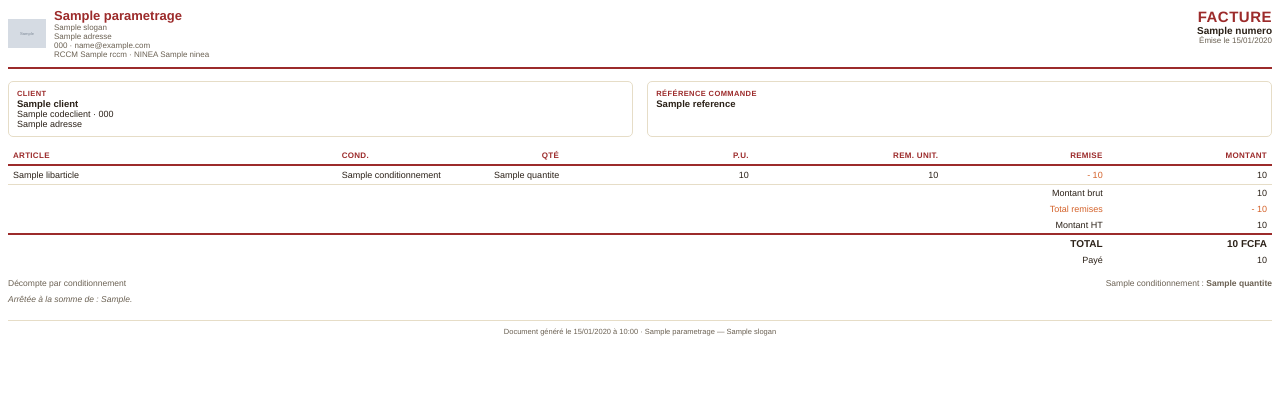
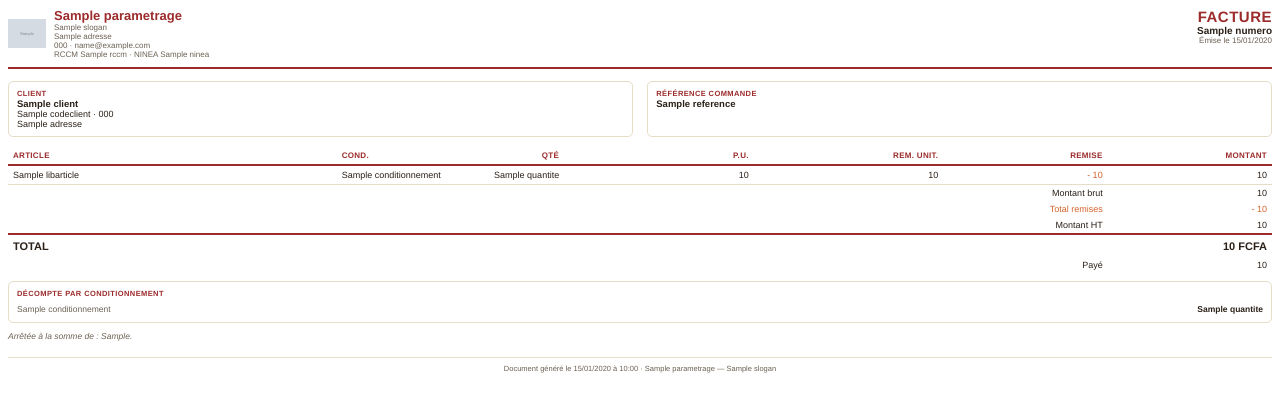
Before and after one commit to Mediasoftsenegal/gestion_stock, a Django app: template ventes/templates/ventes/facture_pdf.html in a window 1280 px wide. Shown: the top 412 px of the page. Run offline with Django 4.2, Linux system fonts and the light colour scheme; the template is opened without the code that fills it: most values are stand-ins (such as "Sample title", 1, 10 or a date in 2020); grey boxes marked "Sample" are stand-in pictures.

Commit message:
Ameliore la mise en page du decompte et du total sur la facture PDF
- Decompte par conditionnement presente dans un cadre, une ligne par
  conditionnement (colonne) au lieu d'une liste separee par virgules.
- Ligne TOTAL et montant en FCFA regroupes sur une seule ligne mise
  en valeur (fond/trait distinct) plutot que repartis entre deux
  cellules du tableau.

Co-Authored-By: Claude Sonnet 5 <noreply@anthropic.com>

```diff
--- a/ventes/templates/ventes/facture_pdf.html
+++ b/ventes/templates/ventes/facture_pdf.html
@@ -28,13 +28,19 @@
   thead th.num, tbody td.num, tfoot td.num { text-align: right; }
   tbody td { padding: 4px 5px; border-bottom: 1px solid #e6ddc7; }
   tfoot td { padding: 3px 5px; }
-  tfoot .total td { font-weight: 700; font-size: 10px; border-top: 2px solid #9c2b2b; }
+  tfoot .total td { padding: 5px; font-weight: 700; font-size: 11px; border-top: 2px solid #9c2b2b; }
+  tfoot .total .ligne-total { display: flex; justify-content: space-between; align-items: center; }
   .remise, tbody td.remise, tfoot tr.remise td { color: #d4622a; }
   .depot { display: inline-block; margin-top: 3px; padding: 1px 6px; border-radius: 3px;
            background: #f3ead6; color: #9c2b2b; font-size: 7.5px; font-weight: 700;
            text-transform: uppercase; letter-spacing: .4px; }
+  .decompte { border: 1px solid #e6ddc7; border-radius: 5px; padding: 7px 8px; margin-top: 8px; }
+  .decompte .lbl { font-size: 7.5px; text-transform: uppercase; letter-spacing: .4px;
+                   color: #9c2b2b; font-weight: 700; margin-bottom: 4px; }
+  .decompte .item { display: flex; justify-content: space-between; font-size: 8.5px;
+                     padding: 1.5px 0; color: #6b6153; }
+  .decompte .item strong { color: #2b2118; }
   .resume { margin-top: 8px; font-size: 8.5px; }
-  .resume .ligne { display: flex; justify-content: space-between; padding: 2px 0; color: #6b6153; }
   .resume .lettres { font-style: italic; margin-top: 4px; color: #6b6153; }
   .pied { margin-top: 16px; font-size: 7.5px; color: #6b6153; text-align: center;
           border-top: 1px solid #e6ddc7; padding-top: 6px; }
@@ -114,20 +120,22 @@
       {% if facture.appliquer_tva %}
       <tr><td colspan="6" class="num">TVA (18%)</td><td class="num">{{ facture.montant_tva|floatformat:0 }}</td></tr>
       {% endif %}
-      <tr class="total"><td colspan="6" class="num">TOTAL</td><td class="num">{{ facture.montant_total|floatformat:0 }} FCFA</td></tr>
+      <tr class="total"><td colspan="7">
+        <div class="ligne-total"><span>TOTAL</span><span>{{ facture.montant_total|floatformat:0 }} FCFA</span></div>
+      </td></tr>
       <tr><td colspan="6" class="num">Payé</td><td class="num">{{ facture.montant_paye|floatformat:0 }}</td></tr>
     </tfoot>
   </table>
 
+  <div class="decompte">
+    <div class="lbl">Décompte par conditionnement</div>
+    {% for d in facture.decompte_conditionnements %}
+      <div class="item"><span>{{ d.conditionnement.nom }}</span><strong>{{ d.quantite }}</strong></div>
+    {% empty %}<div class="item"><span>—</span></div>
+    {% endfor %}
+  </div>
+
   <div class="resume">
-    <div class="ligne">
-      <span>Décompte par conditionnement</span>
-      <span>
-        {% for d in facture.decompte_conditionnements %}
-          {{ d.conditionnement.nom }} : <strong>{{ d.quantite }}</strong>{% if not forloop.last %}, {% endif %}
-        {% empty %}—{% endfor %}
-      </span>
-    </div>
     <div class="lettres">Arrêtée à la somme de : {{ facture.montant_en_lettres }}.</div>
   </div>
 
```
